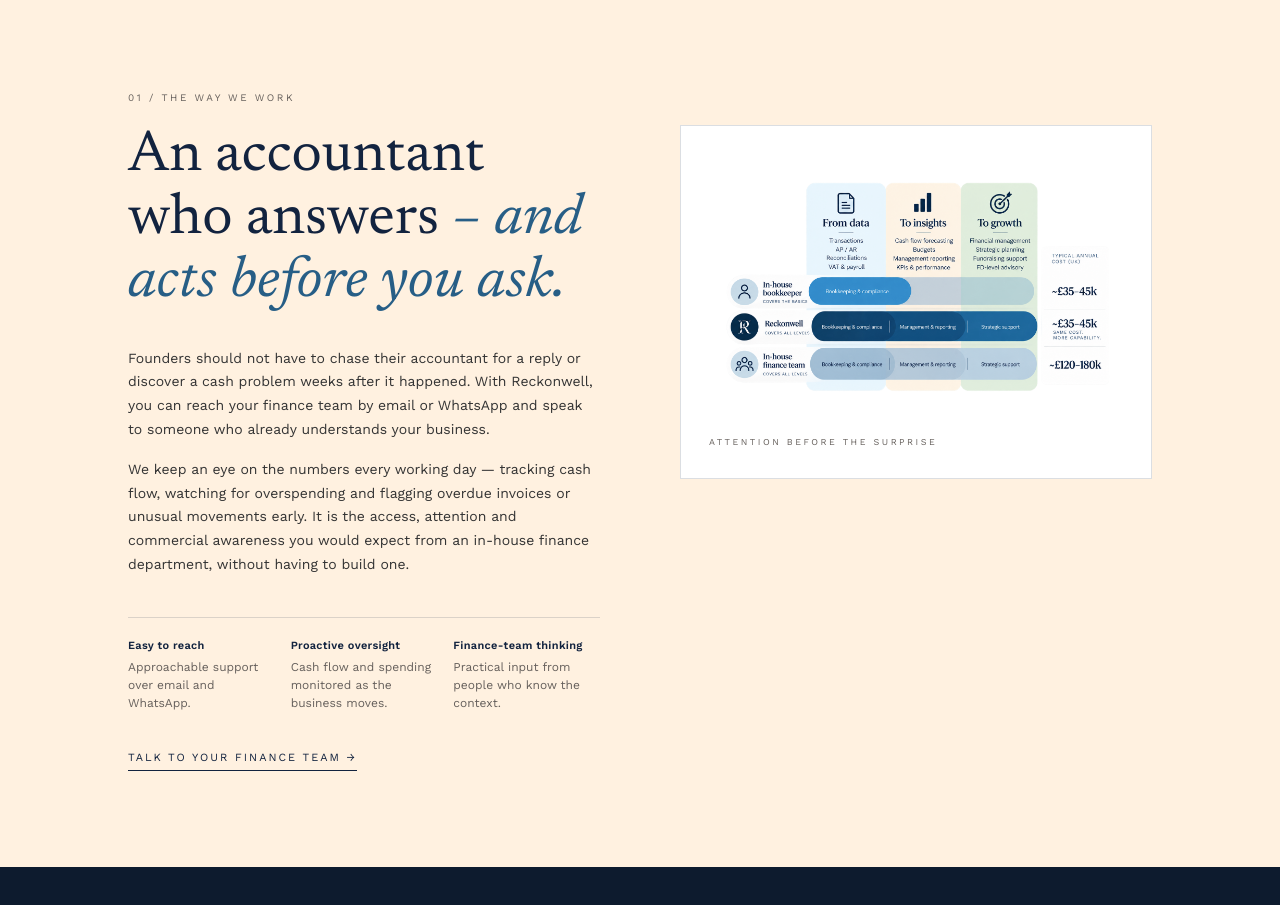
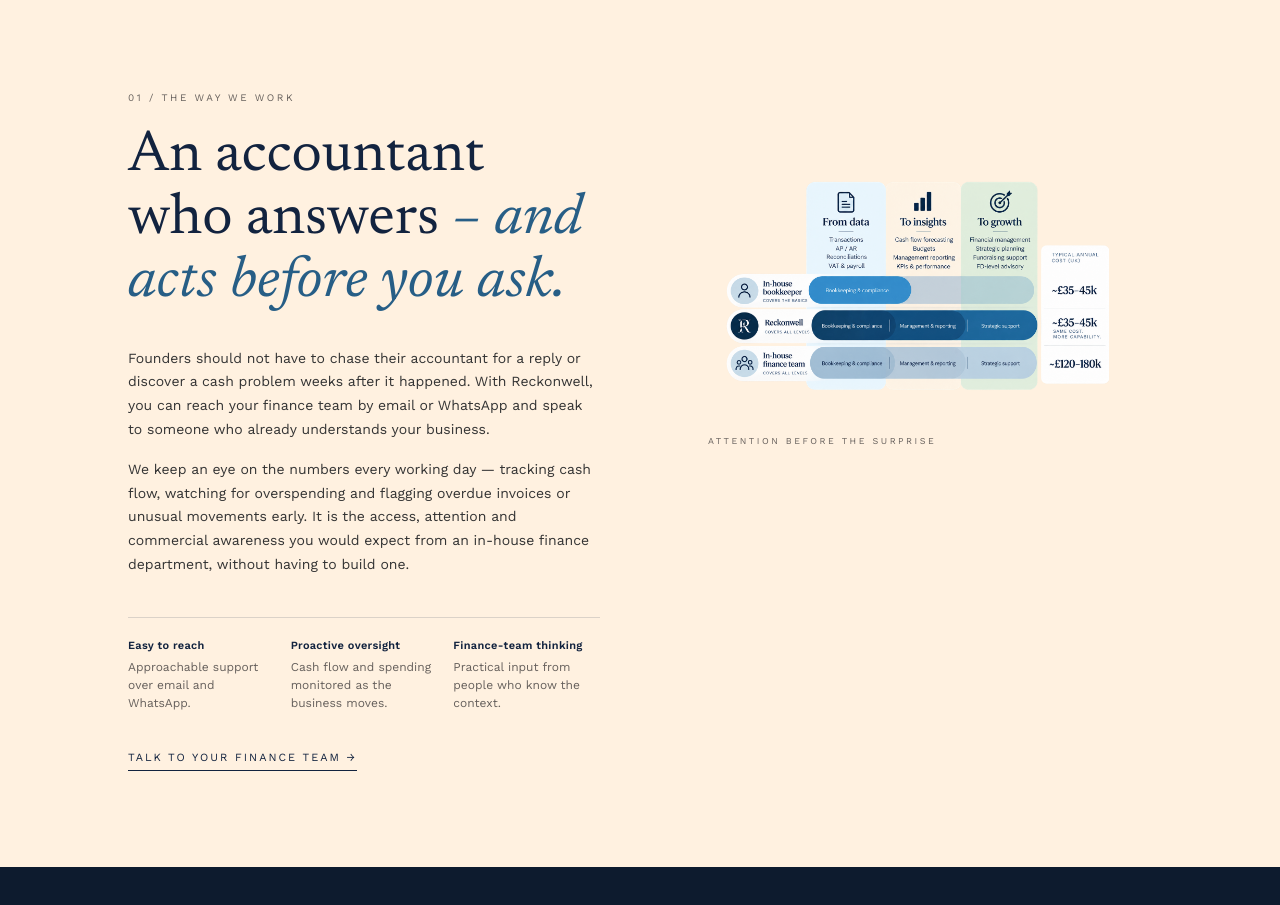
Before and after one commit to Vadim-SV/reckonwell, a Next.js app: page / in a window 1280 px wide. Shown: the part 960-1865 px from the top of the page. Built offline with nearby package versions, Linux system fonts and the light colour scheme; no server answers.

Commit message:
Local Commit: 2026-09-16T07:29:44.867Z - Removed the `border` and `backgroundColor` styles from the illustration frame in `PersonalisedProactiveSection`, so the image in the "01 / The Way We Work" section now displays with a transparent background.

```diff
--- a/src/app/components/PersonalisedProactiveSection.tsx
+++ b/src/app/components/PersonalisedProactiveSection.tsx
@@ -127,8 +127,6 @@ export default function PersonalisedProactiveSection() {
             transition={{ duration: 0.7, delay: 0.3 }}
             className="flex flex-col mt-2 md:mt-0"
             style={{
-              border: '1px solid var(--border)',
-              backgroundColor: 'var(--card)',
               padding: '28px',
             }}
           >
```
